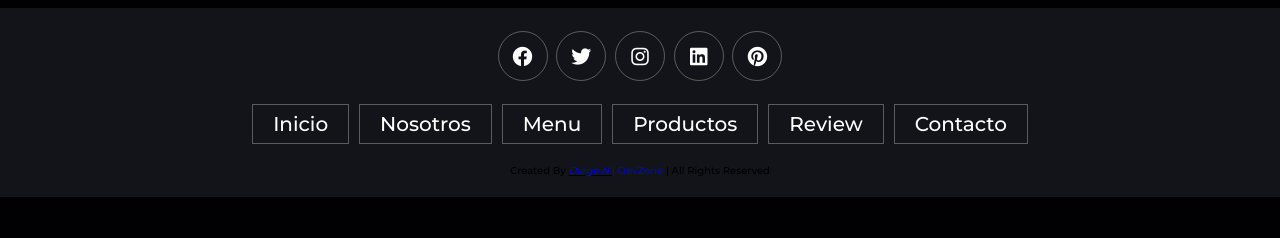
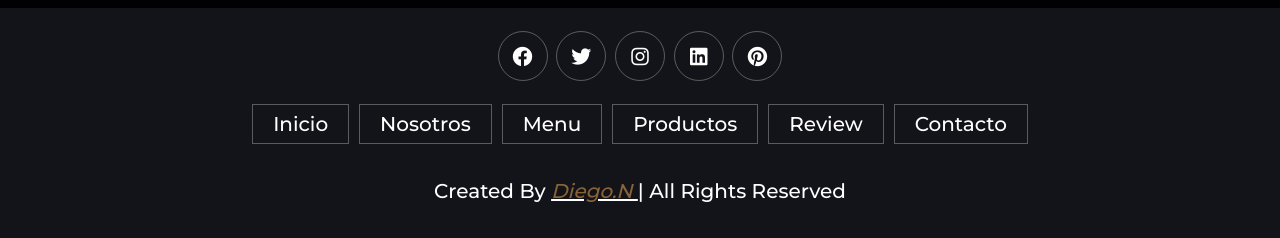
Before and after one commit to CristianNievesDeveloper/Cafeteria-template-2.github.io, a plain HTML site: page index.html in a window 1280 px wide. Shown: the part 4474-4712 px from the top of the page. Before the commit the page ends 4671 px from the top, so only its background shows below. Drawn offline with Linux system fonts and the light colour scheme.

Commit message:
Add files via upload

```diff
--- a/css.css
+++ b/css.css
@@ -456,14 +456,14 @@ html::-webkit-scrollbar-thumb{
 .footer .links a:hover{
     background: var(--main-color);
 }
-.footer .credits{
+.footer .credit{
     font-size: 2rem;
     color: #fff;
-
     padding: 1.5rem;
 }
-.footer .credits span{
-    color:var(--main-color) ;
+
+.footer .credit a{
+    color: var(--main-color);
 }
 /* footer section fin------------------ */
 
--- a/index.html
+++ b/index.html
@@ -310,7 +310,7 @@
             <a href="#contact">contacto</a>
         </div>
         <div class="credit">created by <i style="text-decoration: underline;">
-            <a href="https://www.linkedin.com/in/cristian-nieves1012/"> Diego.N </a></i> <a href="mailto:devzone990gmail.com"> | DevZone</a> | all rights reserved
+            <a href="https://www.linkedin.com/in/cristian-nieves1012/"> Diego.N </a></i> | all rights reserved
      </div>
     </section>
     <!-- footer section ends  -->
```
